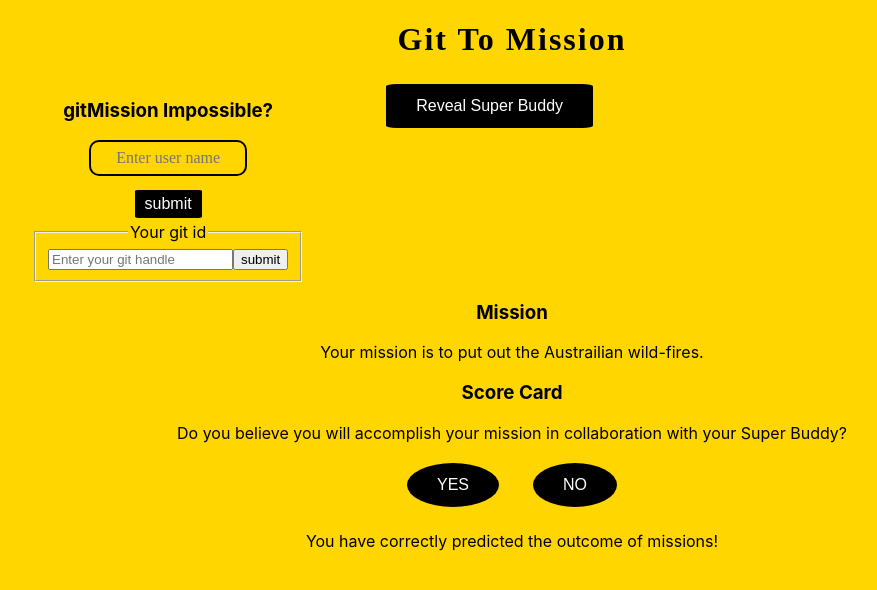
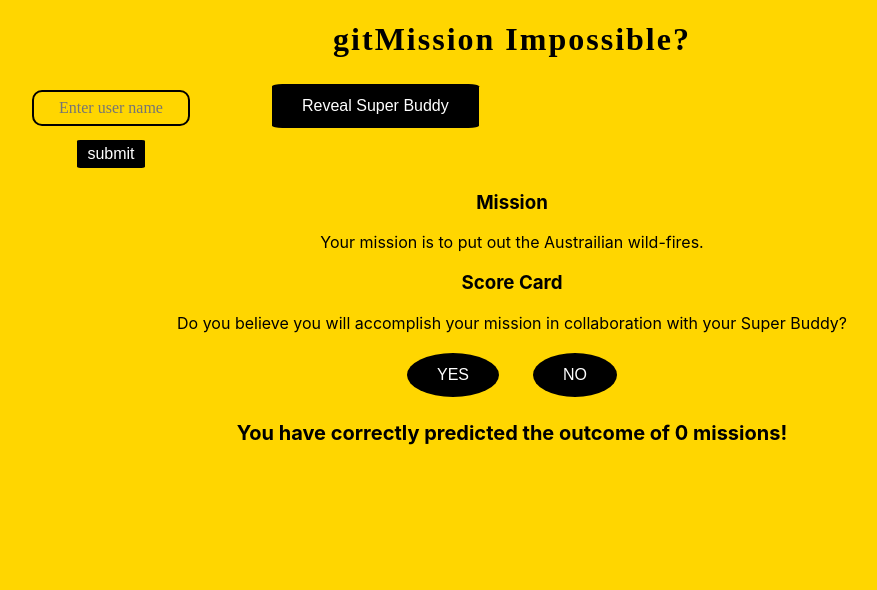
Before and after one commit to fac18/roshjud-react, a React (Create React App) app: page / in a window 1280 px wide. Shown: the top 590 px of the page, without its empty margins (128-1005 px from the left). Built offline with nearby package versions, Linux system fonts and the light colour scheme.

Commit message:
resolved styling/ux/ui conflicts

```diff
--- a/src/App.js
+++ b/src/App.js
@@ -7,7 +7,7 @@ import ScoreCard from "./components/ScoreCard";
 export default function App() {
   return (
     <div className="App">
-      <h1 className="title">Git To Mission</h1>
+      <h1 className="title">gitMission Impossible?</h1>
       <section className="appImg">
         <article className="user">
           <UserImage />
--- a/src/components/ScoreCard.js
+++ b/src/components/ScoreCard.js
@@ -1,13 +1,13 @@
 import React from "react";
 
 const ScoreCard = () => {
-  const [score, setScore] = React.useState("");
+  const [score, setScore] = React.useState(0);
   const increment = () =>
     setScore(
-      totalScore => totalScore + "You have successfully completed the mission"
+      totalScore => totalScore + 1
     );
-  const decrement = () =>
-    setScore(totalScore => totalScore + "You have failed the mission");
+  // const decrement = () =>
+  //   setScore(totalScore => totalScore + "You have correctly predicted the outcome of your mission");
 
   const randomTrueFalse = () => {
     return Math.floor(Math.random() * (3 - 1 + 1) + 1);
@@ -44,9 +44,10 @@ const ScoreCard = () => {
           console.log(userTrueFalse);
           if (randomNumber === 1) {
             increment();
-          } else {
-            decrement();
           }
+          // else {
+          //   decrement();
+          // }
         }}
       >
         YES
@@ -60,17 +61,18 @@ const ScoreCard = () => {
           userTrueFalse.push(2);
           console.log(userTrueFalse);
           if (randomNumber === 2) {
-            decrement();
-          } else {
-            decrement();
+            increment();
           }
+          // else {
+          //   decrement();
+          // }
         }}
       >
         NO
       </button>
 
-      <p className="finalResult">{score}</p>
-      <p>You have correctly predicted the outcome of {score} missions!</p>
+      {/* <p className="finalResult">{score}</p> */}
+      <p className="finalResult">You have correctly predicted the outcome of {score} missions!</p>
     </div>
   );
 };
--- a/src/components/UserImage.js
+++ b/src/components/UserImage.js
@@ -10,7 +10,7 @@ const UserImage = () => {
   return (
     <div className="userForm">
       <div>
-        <h1>gitMission Impossible?</h1>
+        {/* <h1>gitMission Impossible?</h1> */}
         <form
           className="form"
           onSubmit={event => {
@@ -37,7 +37,7 @@ const UserImage = () => {
               className="userImage"
             />
           ) : null}
-          <fieldset>
+          {/* <fieldset>
             <legend>Your git id</legend>
             <label for="gitHandle"></label>
             <input
@@ -49,8 +49,8 @@ const UserImage = () => {
               onChange={event => setGitHandle(event.target.value)}
             ></input>
             <input type="submit" value="submit"></input>
-          </fieldset>
-          {userData ? <img src={userData.avatar_url} /> : null}
+          </fieldset> */}
+          {/* {userData ? <img src={userData.avatar_url} /> : null} */}
         </form>
       </div>
     </div>
```
